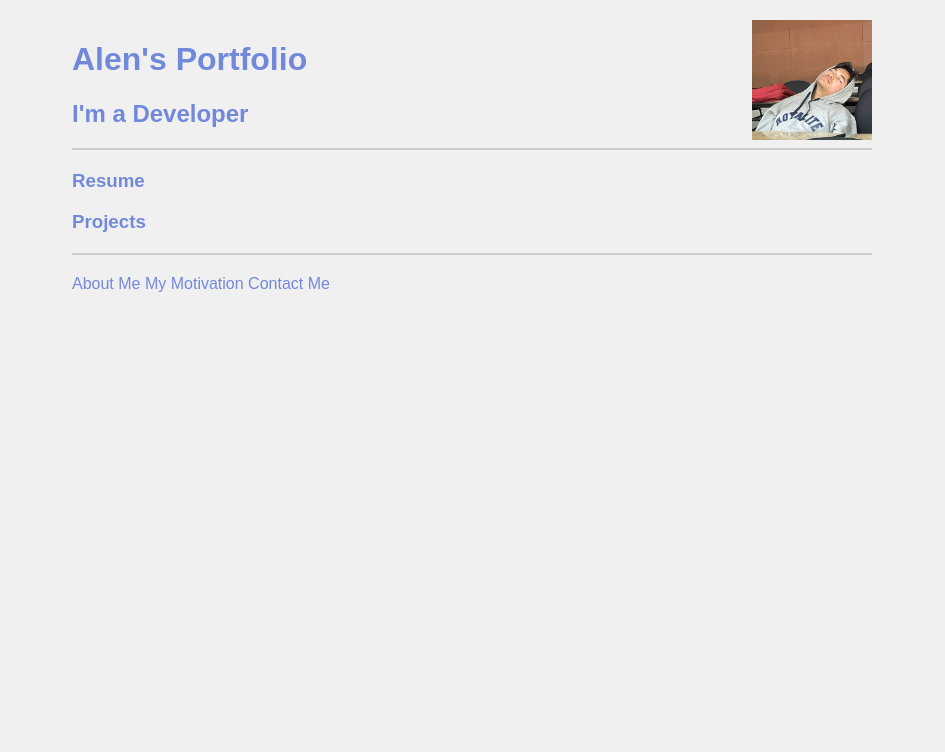
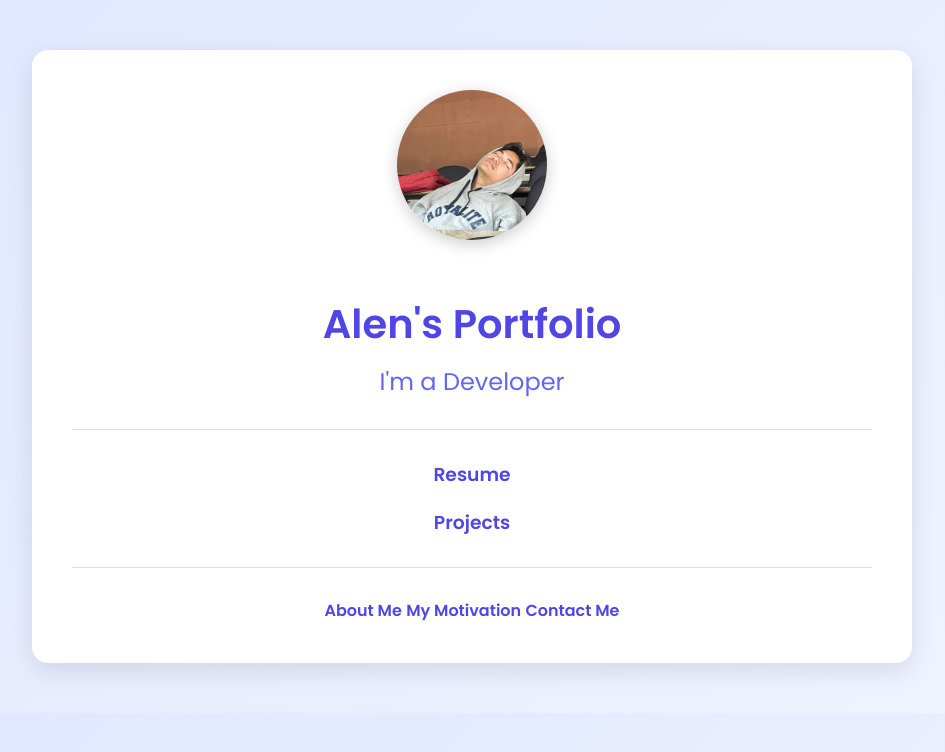
Before and after one commit to alen20780/ImAlen.github.io, a plain HTML site: page index.html in a window 1280 px wide. Shown: the whole page, without its empty margins (168-1113 px from the left). Drawn offline with Linux system fonts and the light colour scheme.

Commit message:
new styles

```diff
--- a/style/style-index.css
+++ b/style/style-index.css
@@ -1,42 +1,78 @@
+@import url('https://fonts.googleapis.com/css2?family=Poppins:wght@400;600&display=swap');
+
 body {
-    font-family: Arial, sans-serif;
-    background-color: #f0f0f0;
+    font-family: 'Poppins', sans-serif;
+    background: linear-gradient(135deg, #e0e7ff, #f0f4ff);
     margin: 0;
     padding: 0;
+    color: #333;
 }
 
 .container {
     max-width: 800px;
-    margin: 0 auto;
-    padding: 20px;
+    margin: 50px auto;
+    padding: 40px;
+    background-color: #ffffff;
+    border-radius: 16px;
+    box-shadow: 0 8px 24px rgba(0, 0, 0, 0.1);
+    text-align: center;
 }
-.img{
-    top: 10%;
-    height: 120px;
-    width: 120px;
-    float: right;
-    position: relative;
 
+.img {
+    height: 150px;
+    width: 150px;
+    border-radius: 50%;
+    object-fit: cover;
+    box-shadow: 0 4px 16px rgba(0, 0, 0, 0.2);
+    margin-bottom: 20px;
 }
 
 h1 {
-    color: #7289da;
+    color: #4f46e5;
+    font-size: 2.5rem;
+    margin-bottom: 10px;
 }
 
 h2 {
-    color: #7289da;
+    color: #6366f1;
+    margin-top: 0;
+    font-weight: 400;
 }
 
 hr {
-    border: 1px solid #ccc;
-    margin: 20px 0;
+    border: none;
+    height: 1px;
+    background-color: #ddd;
+    margin: 30px 0;
 }
 
-a {
-    color: #7289da;
+h3 a, a {
+    color: #4f46e5;
     text-decoration: none;
+    font-weight: 600;
+    transition: color 0.3s ease;
 }
 
 a:hover {
+    color: #1e3a8a;
     text-decoration: underline;
 }
+
+@media (max-width: 600px) {
+    .container {
+        padding: 20px;
+    }
+
+    .img {
+        height: 120px;
+        width: 120px;
+    }
+
+    h1 {
+        font-size: 2rem;
+    }
+
+    h2 {
+        font-size: 1.2rem;
+    }
+}
```
